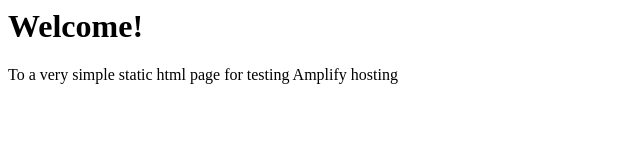
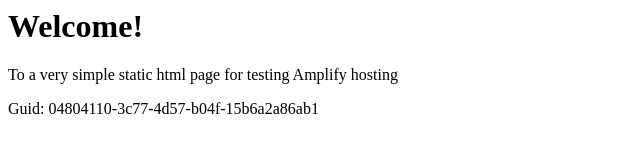
Before and after one commit to aws-aemilia-arn/Github-PR-Commit-Integration-Test-DoNotTouch-GitHubAutoBuildPrPreviewCanaryTest-v1-prod-eu-north-1, a website: page src/index.html in a window 1280 px wide. Shown: the whole page, without its empty margins (0-640 px from the left). Drawn offline with Linux system fonts and the light colour scheme.

Commit message:
commit from integ tests

```diff
--- a/src/index.html
+++ b/src/index.html
@@ -1,3 +1,5 @@
+
+
 <html lang="en">
 
 <head>
@@ -10,6 +12,6 @@
 <body>
     <h1>Welcome!</h1>
     <p>To a very simple static html page for testing Amplify hosting</p>
-</body>
+    <p>Guid: 04804110-3c77-4d57-b04f-15b6a2a86ab1</p></body>
 
 </html>
```
